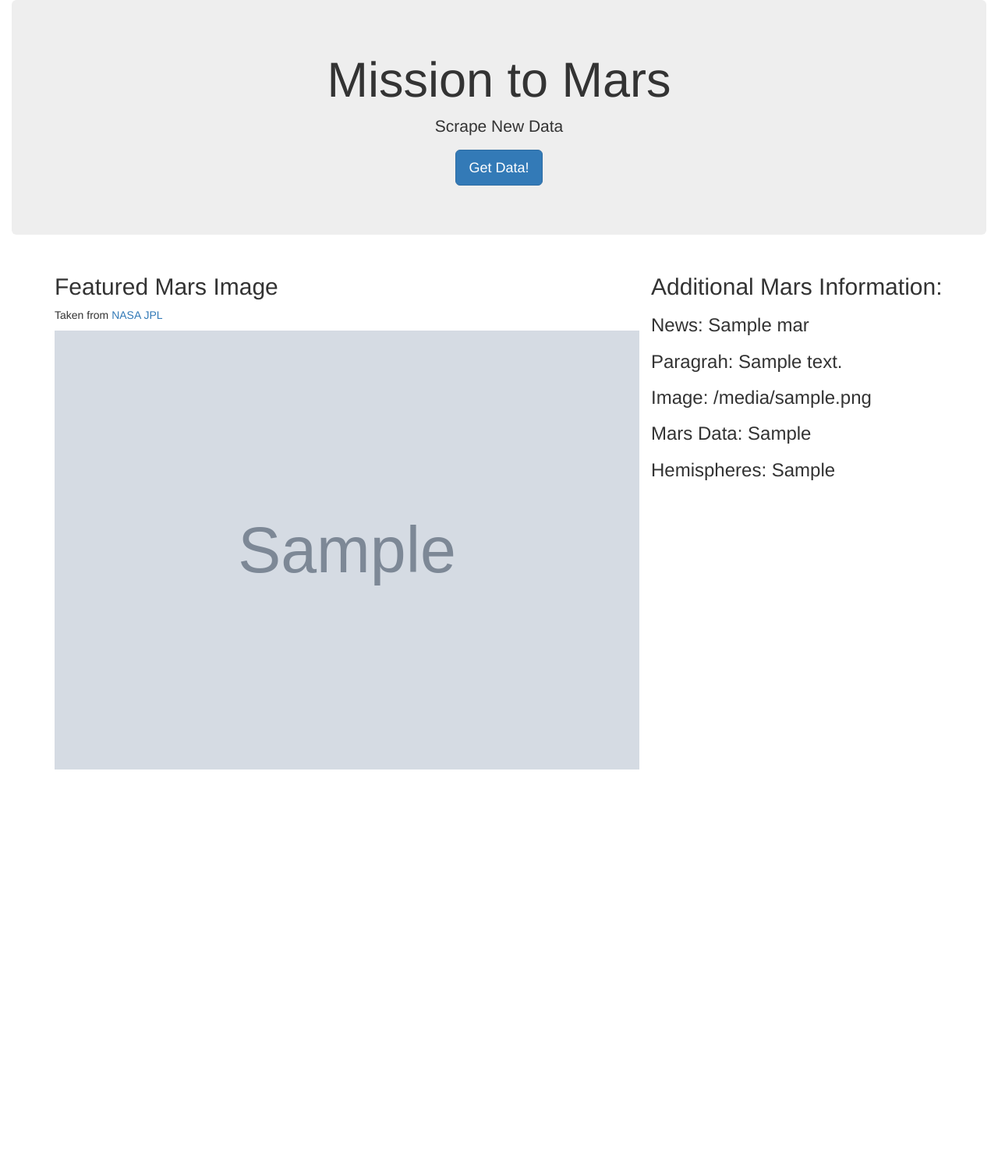
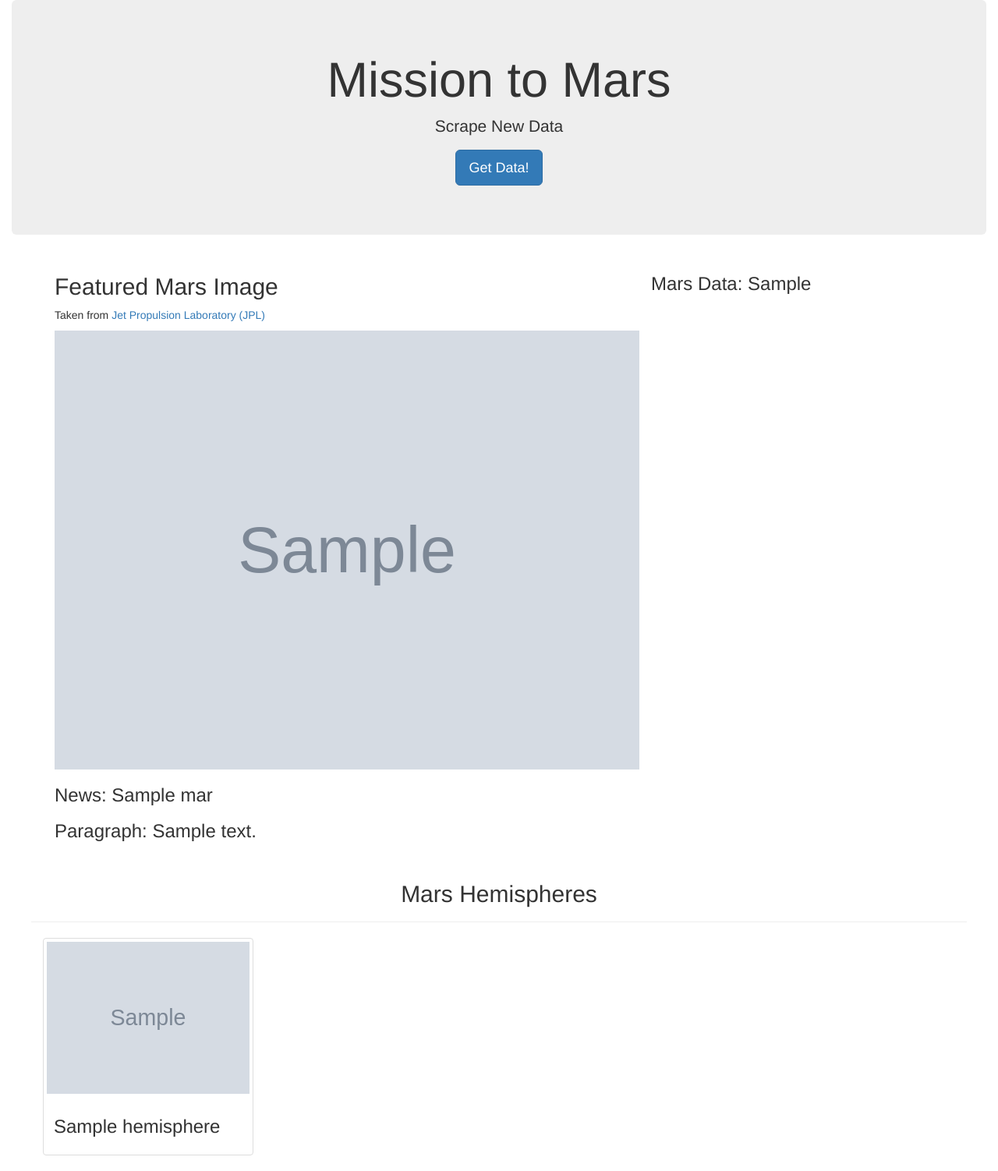
Before and after one commit to emersonmolett/Web-Scraping-Challenge, a Flask app: page / in a window 1280 px wide. Shown: the whole page at 78% size. Before the commit the page ends 987 px from the top, so only its background shows below. Run offline with Flask 2, Linux system fonts and the light colour scheme; grey boxes marked "Sample" are stand-in pictures; a database or web service that is not in the repository returns one stand-in record (values such as "Sample title"); some libraries are stand-ins or nearby versions.

Commit message:
worked on app.py, index.html and scrap_mars with tutor in vs code, was able to get the hemishpheres to show case and rearranged the html layout

```diff
--- a/scrape_mars.py
+++ b/scrape_mars.py
@@ -123,9 +123,9 @@ def scrape_info():
 
       hemi_dicts.append(hemi_dict)
 
-
+    print(hemi_dicts)
       # Store data in a dictionary
-      scraped_data = {
+    scraped_data = {
         "news_title": news_title,
         "paragraph_text": paragraph_text,
         "featured_image_url": featured_image_url,
--- a/templates/index.html
+++ b/templates/index.html
@@ -17,19 +17,36 @@
       <p><a class="btn btn-primary btn-lg" href="/scrape" role="button">Get Data!</a></p>
     </div>
 
+
+    <!--FEATURED IMAGE-->
+
     <div class='container'>
       <div class="row">
         <div class="col-lg-8">
           <h2>Featured Mars Image</h2>
-              <p>Taken from <a href="https://spaceimages-mars.com/" target="_blank"> NASA JPL</a></p>
+          <p>Taken from <a href="https://spaceimages-mars.com/" target="_blank"> Jet Propulsion Laboratory (JPL)</a></p>
           <img src="{{ mars.featured_image_url }}" width="100%" alt="featured mars image">
+          <h3>News: {{ mars.news_title }}</h3>
+          <h3>Paragraph: {{ mars.paragraph_text }}</h3>
         </div>
-    <h2>Additional Mars Information:</h2>
-    <h3>News: {{ mars.news_title }}</h3>
-    <h3>Paragrah: {{ mars.paragraph_text }}</h3>
-    <h3>Image: {{ mars.featured_image_url }}</h3>
+        <div class="container">
           <h3>Mars Data: {{ mars.mars_html_table | safe }}</h3>
-    <h3>Hemispheres: {{ mars.hemi_dicts}} </h3>
+        </div>
+        <!-- Section for Mars Hemispheres -->
+        <div class="row" id="mars-hemispheres">
+          <div class="page-header">
+            <h2 class="text-center">Mars Hemispheres</h2>
+          </div>
+          {% for hemisphere in mars.hemi_dicts %}
+          <div class="col-md-3">
+            <div class="thumbnail">
+              <img src="{{hemisphere.img_url}}" alt="...">
+              <div class="caption">
+                <h3>{{hemisphere.title}}</h3>
+              </div>
+            </div>
+          </div>
+          {% endfor %}
         </div>
       </div>
 </body>
```
Lines whose indentation alone changed are shown as unchanged.
